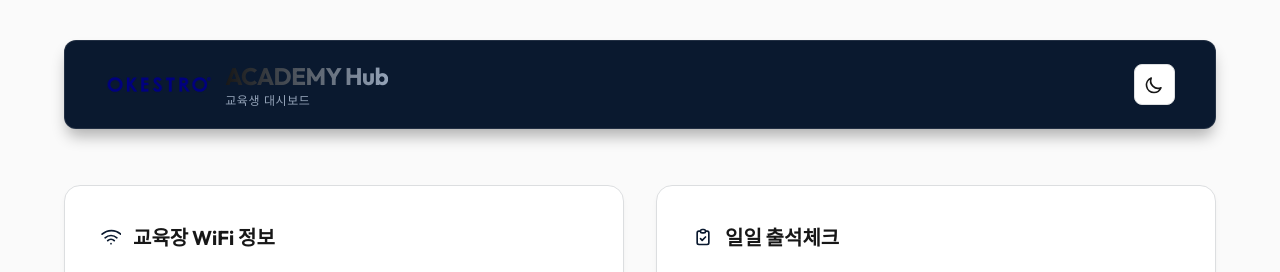
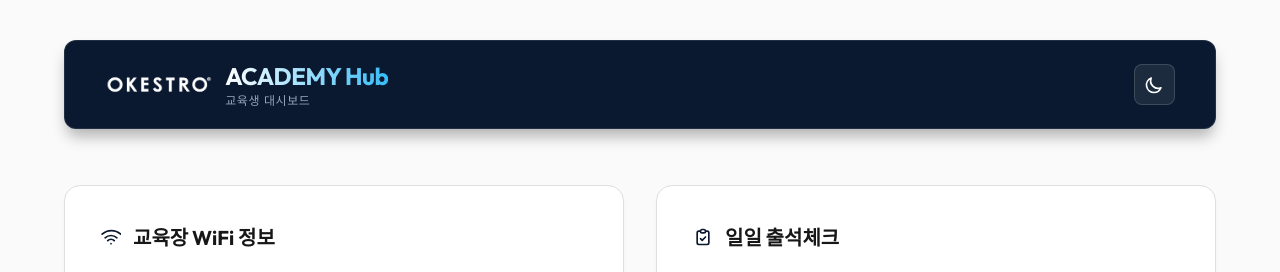
Before and after one commit to letmesaywoosay/acahub, a plain HTML site: page index.html in a window 1280 px wide. Shown: the top 272 px of the page. Drawn offline with Linux system fonts and the light colour scheme.

Commit message:
Fix header text and logo visibility for dark navy backgrounds

```diff
--- a/index.html
+++ b/index.html
@@ -143,6 +143,21 @@
       letter-spacing: 0.05em;
     }
 
+    /* Specific Header Contrast Tuning (OASIS Premium) */
+    header .logo-container img {
+      filter: brightness(0) invert(1); /* 어두운 오케스트로 로고를 빛나는 화이트 로고로 반전 */
+    }
+
+    header .logo-text h1 {
+      background: linear-gradient(to right, #ffffff 0%, #38BDF8 100%);
+      -webkit-background-clip: text;
+      -webkit-text-fill-color: transparent;
+    }
+
+    header .logo-text p {
+      color: #94A3B8 !important;
+    }
+
     .nav-actions {
       display: flex;
       align-items: center;
@@ -161,10 +176,16 @@
       transition: all 0.2s cubic-bezier(0.4, 0, 0.2, 1);
     }
 
-    .btn-toggle-theme:hover {
-      background: var(--primary-glow);
-      border-color: var(--primary);
-      color: var(--primary);
+    header .btn-toggle-theme {
+      background: rgba(255, 255, 255, 0.08);
+      border: 1px solid rgba(255, 255, 255, 0.15);
+      color: #ffffff;
+    }
+
+    header .btn-toggle-theme:hover {
+      background: rgba(255, 255, 255, 0.18);
+      border-color: #38BDF8;
+      color: #38BDF8;
       transform: translateY(-2px);
     }
 
```
